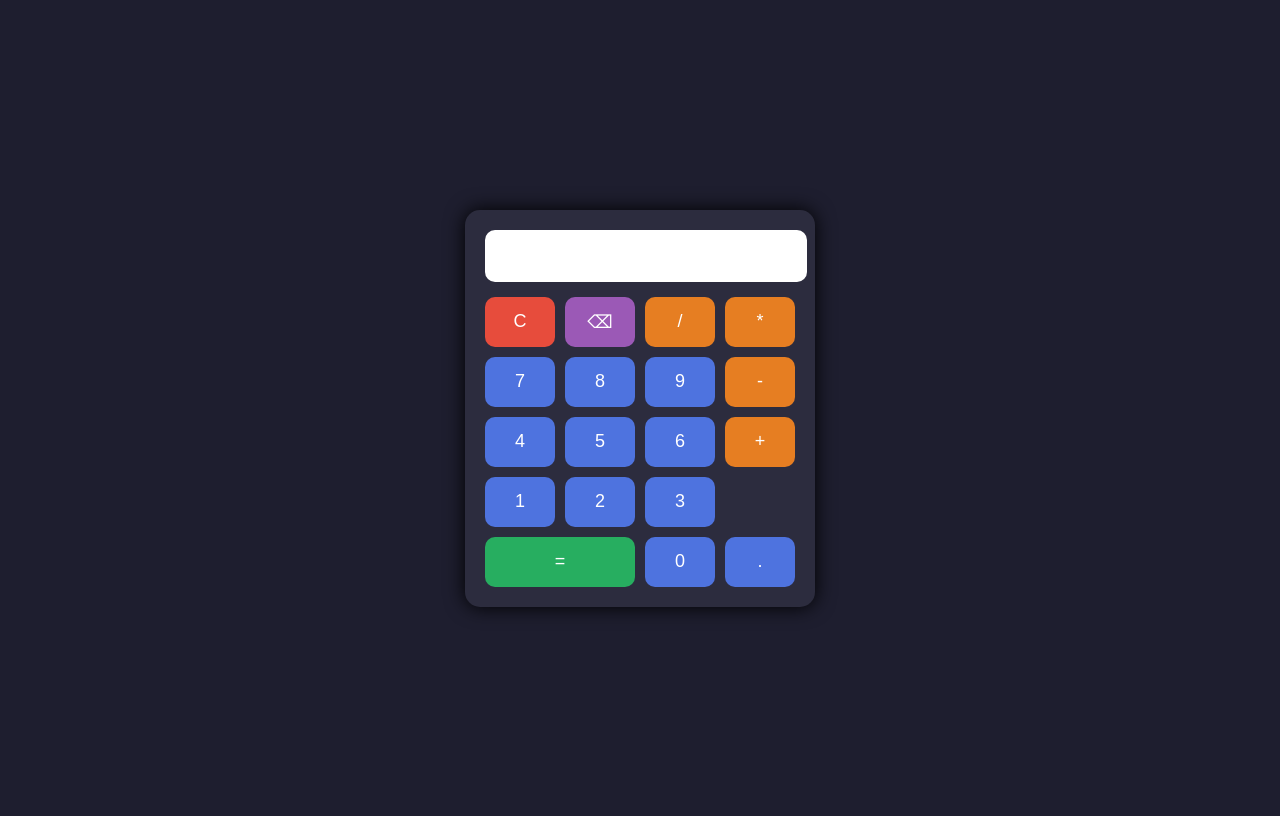
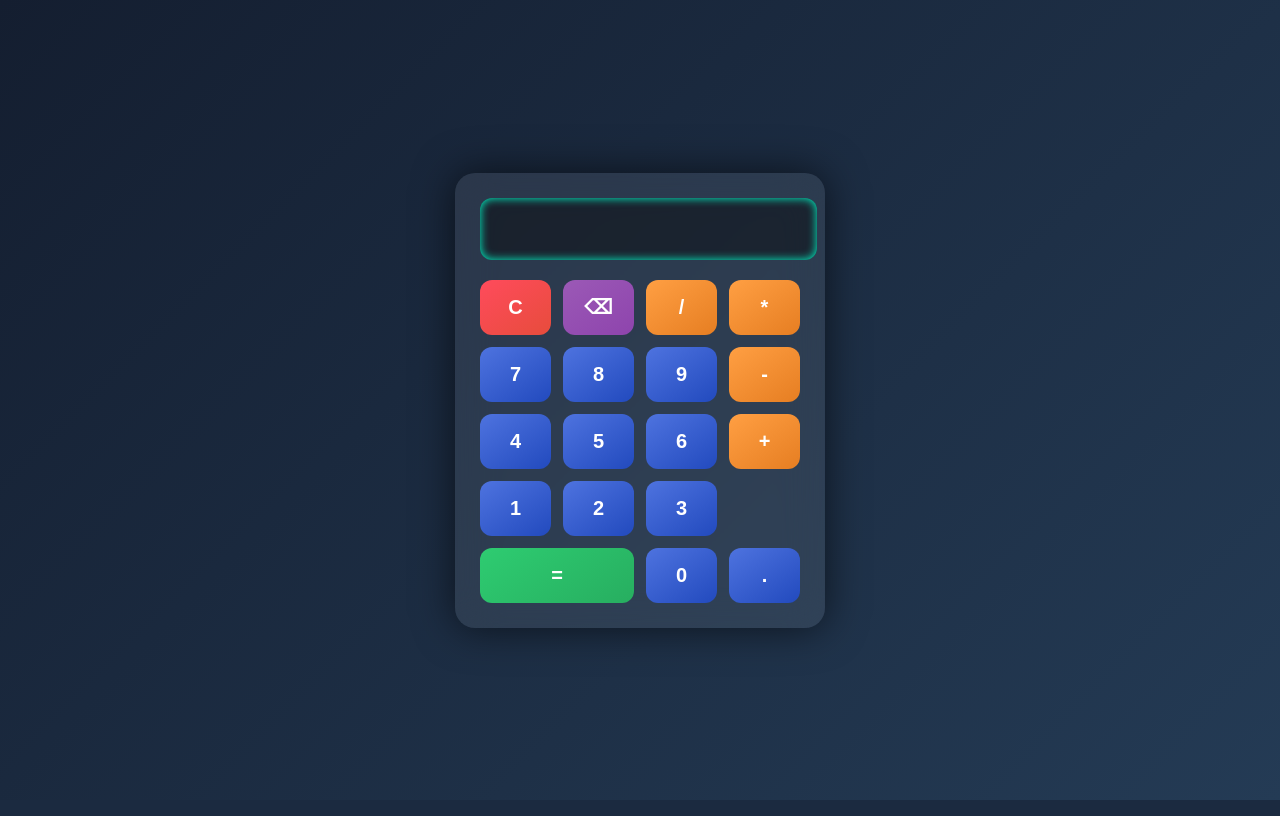
Before and after one commit to raivensoffice1-hash/flask-calculator, a Flask app: page / in a window 1280 px wide. Run offline with Flask 3, Linux system fonts and the light colour scheme.

Commit message:
premium glass calculator upgrade

```diff
--- a/templates/calculator.html
+++ b/templates/calculator.html
@@ -1,73 +1,93 @@
 <!DOCTYPE html>
 <html>
 <head>
-    <title>Calculator</title>
+    <title>Premium Calculator</title>
+    <meta name="viewport" content="width=device-width, initial-scale=1.0">
     <style>
         body {
-            background: #1e1e2f;
+            margin: 0;
+            height: 100vh;
             display: flex;
             justify-content: center;
             align-items: center;
-            height: 100vh;
-            font-family: Arial;
+            background: linear-gradient(135deg, #141e30, #243b55);
+            font-family: 'Segoe UI', sans-serif;
         }
 
         .calculator {
-            background: #2c2c3e;
-            padding: 20px;
-            border-radius: 15px;
-            box-shadow: 0 0 20px #000;
+            backdrop-filter: blur(20px);
+            background: rgba(255, 255, 255, 0.08);
+            padding: 25px;
+            border-radius: 20px;
+            box-shadow: 0 0 40px rgba(0,0,0,0.6);
+            width: 320px;
         }
 
         #display {
             width: 100%;
-            height: 50px;
-            font-size: 22px;
-            margin-bottom: 15px;
+            height: 60px;
+            font-size: 28px;
             text-align: right;
-            padding-right: 10px;
-            border-radius: 10px;
+            padding-right: 15px;
+            margin-bottom: 20px;
             border: none;
+            border-radius: 12px;
+            background: rgba(0,0,0,0.4);
+            color: #00ffcc;
+            box-shadow: inset 0 0 10px #00ffcc;
         }
 
         .buttons {
             display: grid;
-            grid-template-columns: repeat(4, 70px);
-            gap: 10px;
+            grid-template-columns: repeat(4, 1fr);
+            gap: 12px;
         }
 
         button {
-            height: 50px;
-            font-size: 18px;
+            height: 55px;
+            font-size: 20px;
             border: none;
-            border-radius: 10px;
+            border-radius: 12px;
             cursor: pointer;
+            transition: 0.2s;
             color: white;
+            font-weight: bold;
         }
 
         .number {
-            background: #4e73df;
+            background: linear-gradient(145deg, #4e73df, #224abe);
         }
 
         .operator {
-            background: #e67e22;
+            background: linear-gradient(145deg, #ff9f43, #e67e22);
         }
 
         .equal {
-            background: #27ae60;
+            background: linear-gradient(145deg, #2ecc71, #27ae60);
             grid-column: span 2;
         }
 
         .clear {
-            background: #e74c3c;
+            background: linear-gradient(145deg, #ff4b5c, #e74c3c);
         }
 
         .backspace {
-            background: #9b59b6;
+            background: linear-gradient(145deg, #9b59b6, #8e44ad);
         }
 
         button:hover {
-            opacity: 0.8;
+            transform: scale(1.08);
+            box-shadow: 0 0 15px rgba(255,255,255,0.4);
+        }
+
+        button:active {
+            transform: scale(0.95);
+        }
+
+        @media (max-width: 400px) {
+            .calculator {
+                width: 95%;
+            }
         }
     </style>
 </head>
@@ -124,6 +144,20 @@
             alert("Invalid Expression");
         }
     }
+
+    // Keyboard support
+    document.addEventListener("keydown", function(event) {
+        let key = event.key;
+        if (!isNaN(key) || "+-*/.".includes(key)) {
+            append(key);
+        } else if (key === "Enter") {
+            calculate();
+        } else if (key === "Backspace") {
+            backspace();
+        } else if (key === "Escape") {
+            clearDisplay();
+        }
+    });
 </script>
 
 </body>
```
